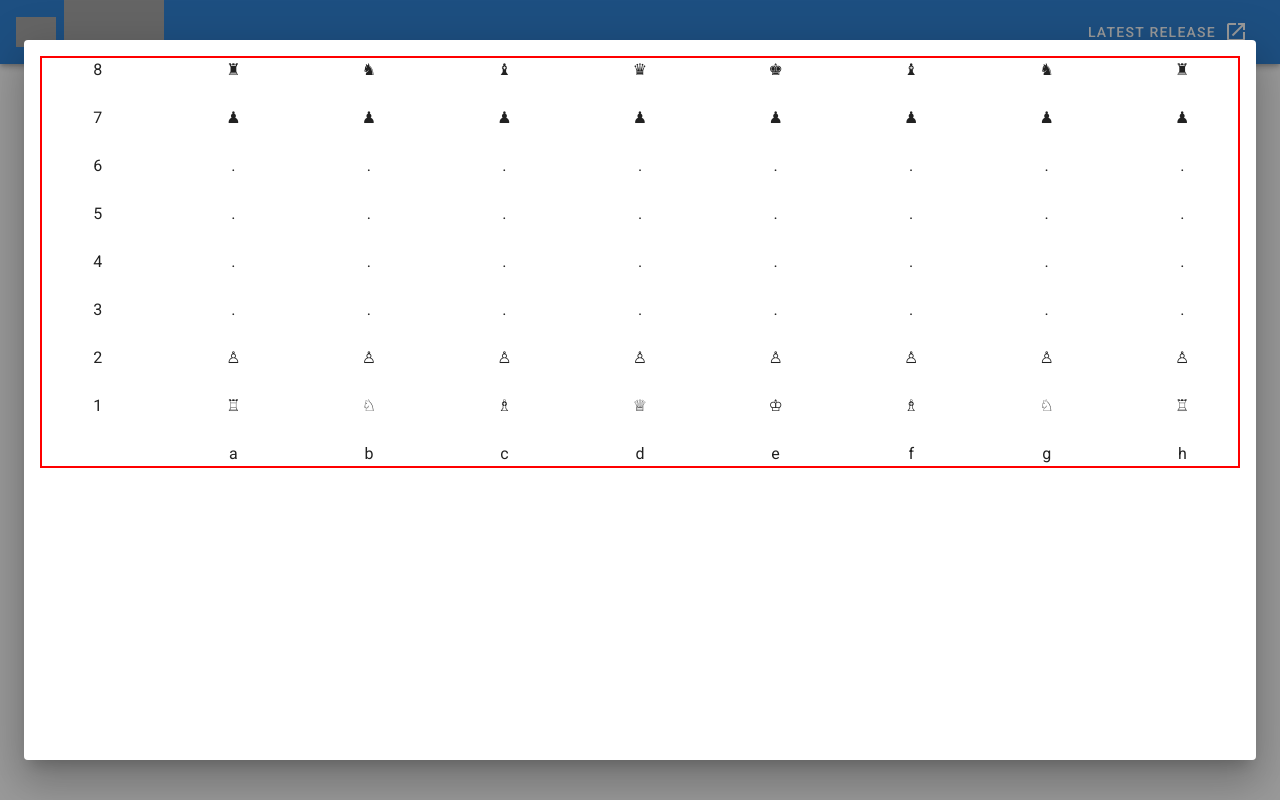
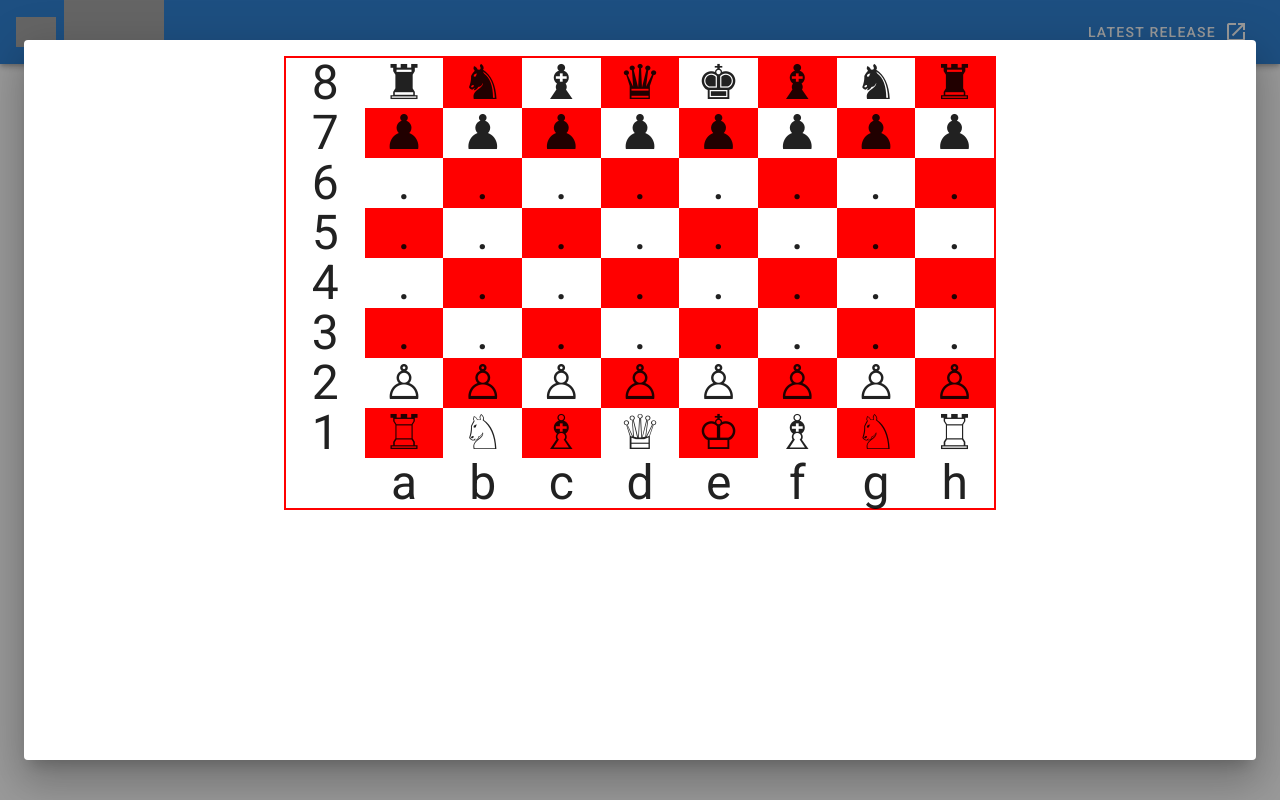
Before and after one commit to napoleon-commits/vuetify-v-dialog-chess-lesson, a Vue app: page / in a window 1280 px wide. Both pictures are taken after a click on the button "THE MAGIC POSITION". Built offline with nearby package versions, Linux system fonts and the light colour scheme; grey boxes are pictures that could not be loaded.

Commit message:
stopping point

```diff
--- a/src/components/HelloWorld.vue
+++ b/src/components/HelloWorld.vue
@@ -20,15 +20,15 @@
         background-color: ${$vuetify.theme.dark?'rgba(0,0,0,0.87)':'white'}
         `"
       >
-        <div style="border: 2px solid red;">
-          <v-row v-for="(rank, i) in 9" :key="rank">
+        <div class="ma-auto text-h3" style="border: 2px solid red; width: 55.62305898749055vw;">
+          <v-row class="ma-0" no-gutters v-for="(rank, i) in 9" :key="rank">
             <v-col v-for="(file, j) in 9" :key="file">
               <div v-if="coordinates[orientation][String(i)+String(j)]" class="text-center">
                 <span>
                   {{coordinates[orientation][String(i)+String(j)]}}
                 </span>
               </div>
-              <div v-else class="text-center">
+              <div v-else class="text-center" :style="`background-color: ${((i+j-1)%2===0)?'white':'red'};`">
                 <div v-if="StartingPositionString[i*8+(j-1)]==='r'">&#9820;</div>
                 <div v-else-if="StartingPositionString[i*8+(j-1)]==='n'">&#9822;</div>
                 <div v-else-if="StartingPositionString[i*8+(j-1)]==='b'">&#9821;</div>
```
